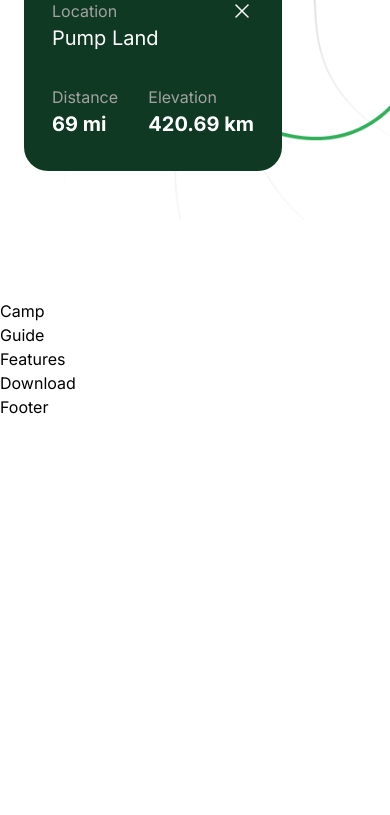
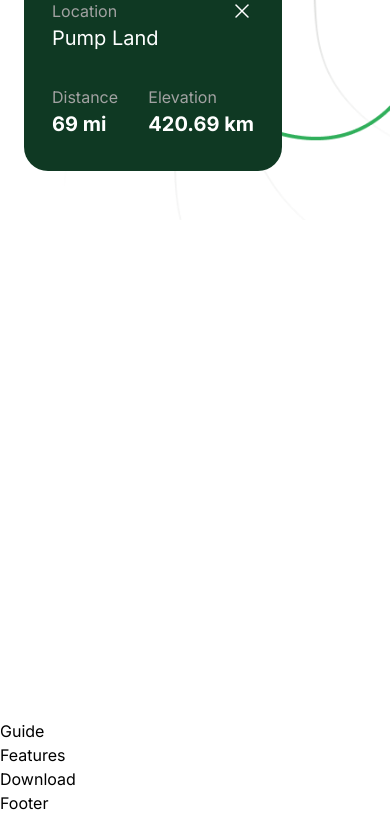
Before and after one commit to eddyK15501/travel-app, a Next.js app: page / in a window 390 px wide. Shown: the part 724-1539 px from the top of the page. Before the commit the page ends 1143 px from the top, so only its background shows below. Built offline with nearby package versions, Linux system fonts and the light colour scheme.

Commit message:
Camp.tsx - initial start; tailwindcss responsive containers added

```diff
--- a/components/Camp.tsx
+++ b/components/Camp.tsx
@@ -1,9 +1,11 @@
-import React from 'react'
+import React from 'react';
 
 const Camp = () => {
   return (
-    <div>Camp</div>
-  )
-}
+    <section className='2xl:max-container relative flex flex-col py-10 lg:mb-10 lg:py-20 xl:mb-20'>
+      <div className='hide-scrollbar flex h-[340px] w-full justify-start items-start gap-8 overflow-x-auto lg:h-[400px] xl:h-[640px]'></div>
+    </section>
+  );
+};
 
-export default Camp
+export default Camp;
```
